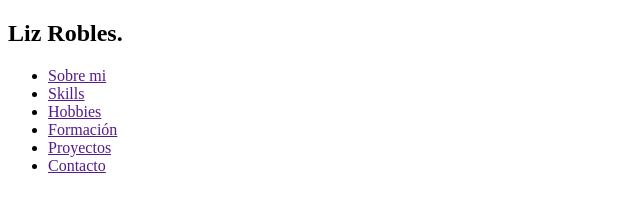
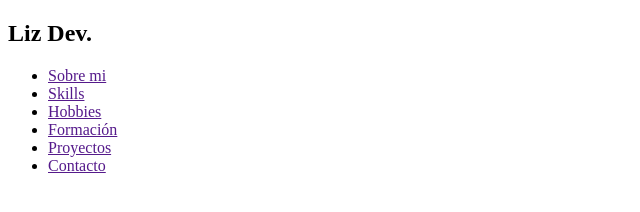
Before and after one commit to lizrobles20/challenge-portafolio, a plain HTML site: page index.html in a window 1280 px wide. Shown: the full height of the page, 0-640 px from the left. Drawn offline with Linux system fonts and the light colour scheme.

Commit message:
Cambiar Robles a Dev

```diff
--- a/index.html
+++ b/index.html
@@ -7,7 +7,7 @@
 </head>
 <body>
     <header class="header">
-        <h2 class="header__logo">Liz Robles.</h2>
+        <h2 class="header__logo">Liz Dev.</h2>
         <nav>
             <ul class="menu">
                 <li class="menu__list"><a class="menu__link" href="">Sobre mi</a></li>
```
